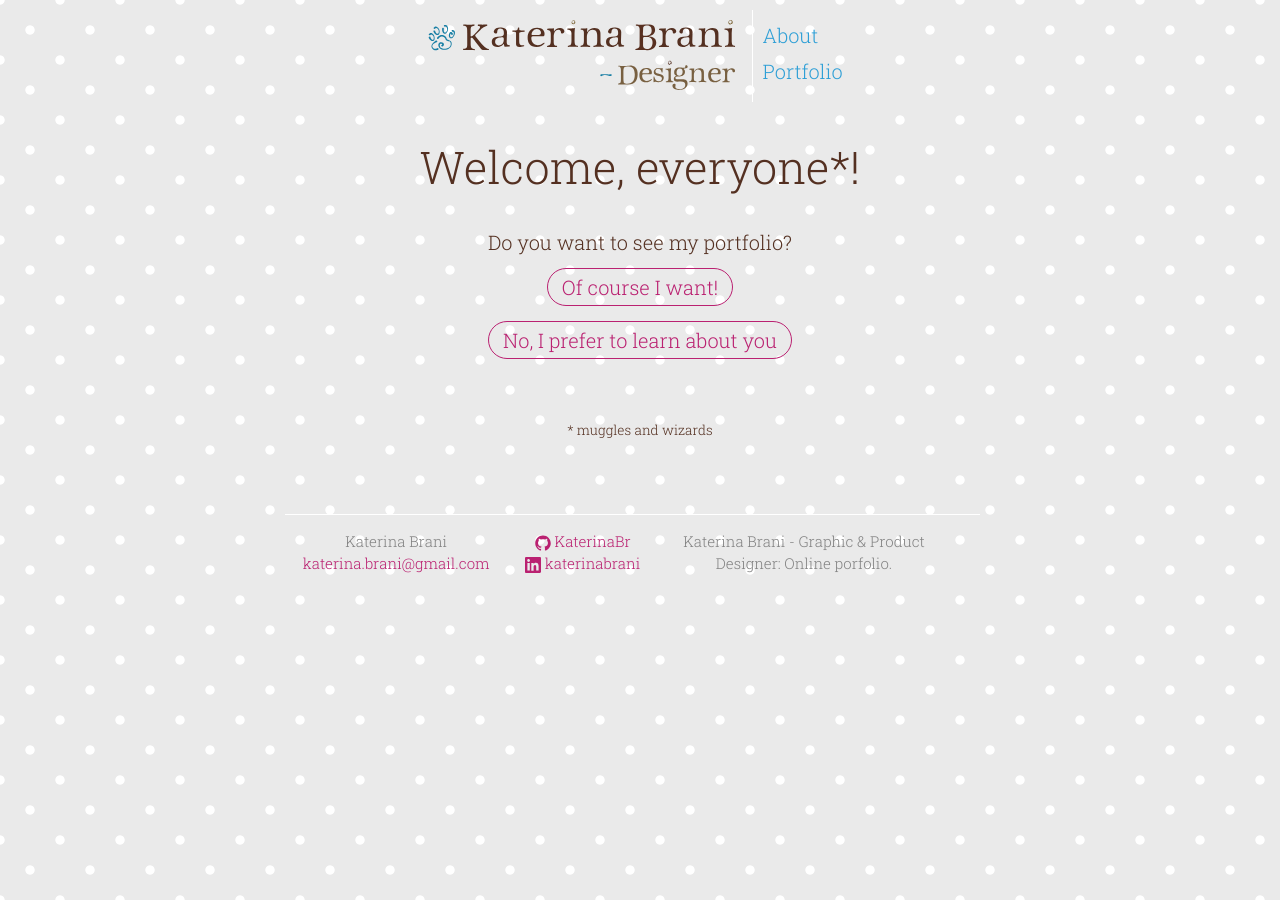
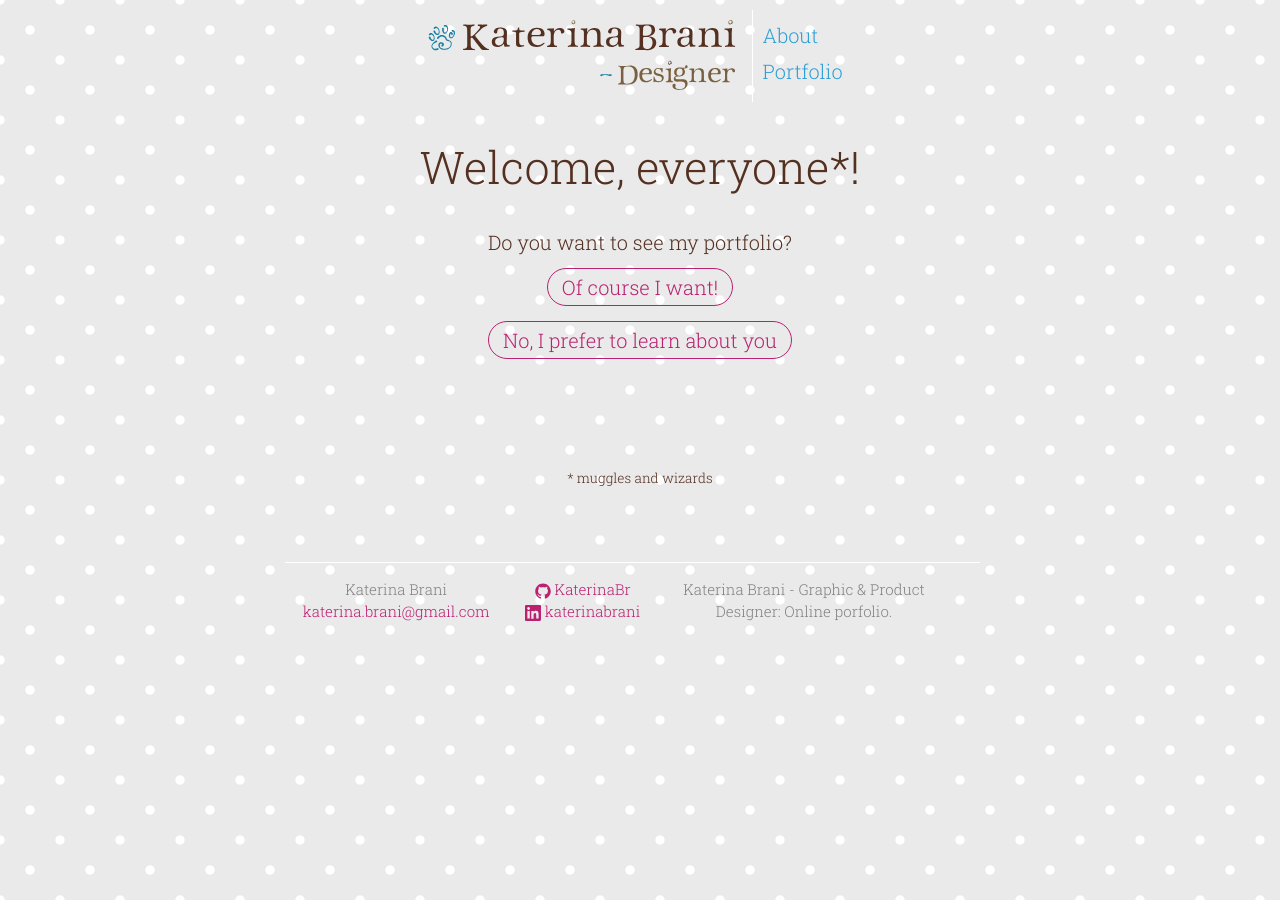
Before and after one commit to KaterinaBr/katerinabr, a Jekyll site: the page built from index.html, in a window 1280 px wide. Built offline with Jekyll 4.4.1, drawn with Linux system fonts in a browser that asks for light colours; nearby versions of some CDN libraries.

Commit message:
change at the text on index.html

```diff
--- a/_sass/kat.scss
+++ b/_sass/kat.scss
@@ -41,6 +41,10 @@ h4 {
 	font-family: 'Roboto', sans-serif;
 	font-style: italic;
 
+}
+
+h6 {
+	margin-bottom: -40px;
 }
 
 
--- a/index.html
+++ b/index.html
@@ -13,6 +13,8 @@ layout: default
   </br>
   </br>
   </br>
+  </br>
+  </br>
   <h6 > * muggles and wizards</h6>
 
 </div>
```
